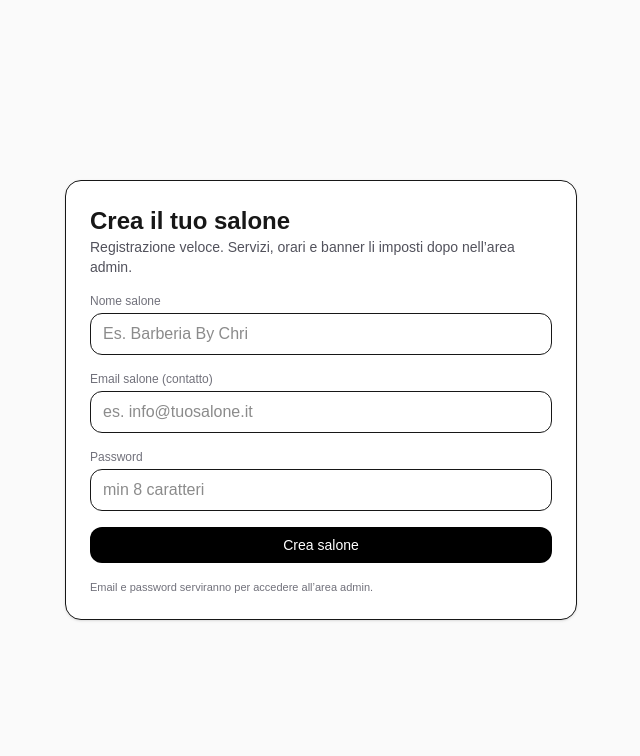
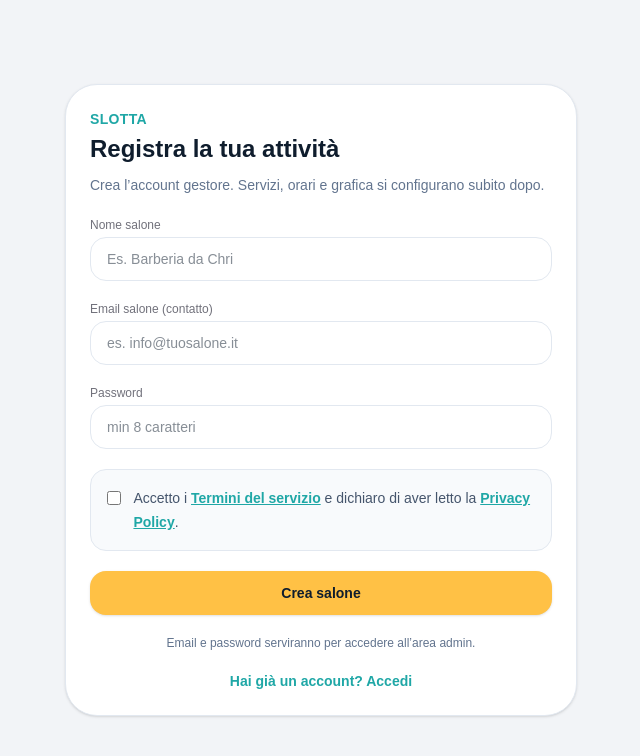
Before and after one commit to calzo820-rgb/SLOTTA, a Next.js app: page /onboarding/salon in a window 1280 px wide. Shown: the top 756 px of the page, without its empty margins (319-959 px from the left). Built offline with nearby package versions, Linux system fonts and the light colour scheme; no server answers.

Commit message:
Harden onboarding and add runtime smoke checks (#11)

```diff
--- a/src/app/api/onboarding/route.ts
+++ b/src/app/api/onboarding/route.ts
@@ -21,12 +21,19 @@ export async function POST(req: Request) {
     const businessName = String(body.businessName || body.name || "").trim();
     const timezone = String(body.timezone || "Europe/Rome").trim();
     const contactEmail: string = String(body?.contactEmail || "").trim().toLowerCase();
+    const acceptedTerms = body.acceptedTerms === true
 
-    if (!businessName) {
+    if (!businessName || businessName.length > 120 || !slugify(businessName)) {
       return NextResponse.json({ error: "Missing businessName" }, { status: 400 });
     }
-    if (!/^[^\s@]+@[^\s@]+\.[^\s@]+$/.test(contactEmail)) {
+    if (contactEmail.length > 254 || !/^[^\s@]+@[^\s@]+\.[^\s@]+$/.test(contactEmail)) {
       return NextResponse.json({ error: "Invalid contactEmail" }, { status: 400 });
+    }
+    if (timezone !== 'Europe/Rome') {
+      return NextResponse.json({ error: 'Invalid timezone' }, { status: 400 })
+    }
+    if (!acceptedTerms) {
+      return NextResponse.json({ error: "Terms must be accepted" }, { status: 400 });
     }
 
     // 2) Supabase "user" via JWT in cookie (Next middleware già refresh-a)
@@ -61,6 +68,25 @@ export async function POST(req: Request) {
       { auth: { persistSession: false } }
     );
 
+    const { data: existingMembership, error: membershipLookupError } =
+      await supabaseAdmin
+        .from('tenant_users')
+        .select('tenant_id')
+        .eq('user_id', userId)
+        .limit(1)
+        .maybeSingle()
+
+    if (membershipLookupError) {
+      console.error('onboarding membership lookup failed', membershipLookupError)
+      return NextResponse.json({ error: 'Unable to verify account' }, { status: 500 })
+    }
+    if (existingMembership) {
+      return NextResponse.json(
+        { error: 'Questo account è già associato a un’attività.' },
+        { status: 409 },
+      )
+    }
+
     // 4) Crea tenant (SOLO SERVICE)
     const baseSlug = slugify(businessName);
     // slug unico: aggiungo 4 char random per ridurre collisioni senza loop infinito
@@ -82,7 +108,7 @@ export async function POST(req: Request) {
 
     if (tenantErr || !tenantInsert) {
       return NextResponse.json(
-        { error: "Failed to create tenant", details: tenantErr?.message },
+        { error: "Failed to create tenant" },
         { status: 500 }
       );
     }
@@ -103,7 +129,7 @@ export async function POST(req: Request) {
       // rollback tenant se vuoi tenere pulito
       await supabaseAdmin.from("tenants").delete().eq("id", tenantId);
       return NextResponse.json(
-        { error: "Failed to create owner membership", details: tuErr.message },
+        { error: "Failed to create owner membership" },
         { status: 500 }
       );
     }
@@ -128,7 +154,7 @@ if (settingsErr) {
   await supabaseAdmin.from("tenants").delete().eq("id", tenantId);
 
   return NextResponse.json(
-    { error: "Failed to create tenant settings", details: settingsErr.message },
+    { error: "Failed to create tenant settings" },
     { status: 500 }
   );
 }
@@ -163,7 +189,7 @@ if (hoursErr) {
   await supabaseAdmin.from("tenants").delete().eq("id", tenantId);
 
   return NextResponse.json(
-    { error: "Failed to create tenant hours", details: hoursErr.message },
+    { error: "Failed to create tenant hours" },
     { status: 500 }
   );
 }
--- a/src/app/login/page.tsx
+++ b/src/app/login/page.tsx
@@ -189,7 +189,7 @@ router.replace(next)
         </div>
 
         {err ? (
-          <div className="rounded-2xl border border-red-200 bg-red-50 p-3 text-sm font-bold text-red-700">
+          <div role="alert" className="rounded-2xl border border-red-200 bg-red-50 p-3 text-sm font-bold text-red-700">
             {err}
           </div>
         ) : null}
@@ -206,6 +206,7 @@ router.replace(next)
               autoCorrect="off"
               placeholder="es. admin@slotta.it"
               type="email"
+              autoComplete="email"
             />
           </label>
         ) : (
@@ -236,6 +237,7 @@ router.replace(next)
                 autoCapitalize="none"
                 autoCorrect="off"
                 placeholder="es. reception"
+                autoComplete="username"
               />
             </label>
           </div>
@@ -249,6 +251,7 @@ router.replace(next)
             onChange={e => setPassword(e.target.value)}
             className="h-11 rounded-2xl border border-slate-200 px-4 text-sm outline-none transition focus:border-[#1FA7A6] focus:ring-2 focus:ring-[#1FA7A6]/10"
             required
+            autoComplete="current-password"
           />
         </label>
 
--- a/src/app/onboarding/salon/page.tsx
+++ b/src/app/onboarding/salon/page.tsx
@@ -2,6 +2,7 @@
 
 import { useState } from 'react'
 import { useRouter } from 'next/navigation'
+import Link from 'next/link'
 import { supabase } from '@/lib/supabaseClient'
 
 
@@ -12,6 +13,7 @@ export default function OnboardingSalonPage() {
   const [salonName, setSalonName] = useState('')
   const [publicEmail, setPublicEmail] = useState('') // email “vera” del salone (contatto)
   const [password, setPassword] = useState('')
+  const [acceptedTerms, setAcceptedTerms] = useState(false)
 
   const [loading, setLoading] = useState(false)
   const [err, setErr] = useState<string | null>(null)
@@ -26,6 +28,7 @@ async function onSubmit(e: React.FormEvent) {
     return setErr('Inserisci una email valida.')
   }
   if (password.length < 8) return setErr('Password troppo corta (min 8 caratteri).')
+  if (!acceptedTerms) return setErr('Devi accettare i Termini e la Privacy Policy.')
 
   setLoading(true)
   try {
@@ -61,6 +64,7 @@ async function onSubmit(e: React.FormEvent) {
         businessName: salonName.trim(),
         timezone: 'Europe/Rome',
         contactEmail: authEmail,
+        acceptedTerms,
       }),
     })
 
@@ -83,20 +87,22 @@ async function onSubmit(e: React.FormEvent) {
 }
 
   return (
-    <main className="min-h-screen bg-zinc-50 flex items-center justify-center p-6">
+    <main className="flex min-h-screen items-center justify-center bg-[#F2F4F7] p-6 text-[#0F1D2D]">
       <form
         onSubmit={onSubmit}
-        className="w-full max-w-lg bg-white border rounded-2xl shadow-sm p-6 grid gap-4"
+        aria-busy={loading}
+        className="grid w-full max-w-lg gap-5 rounded-[2rem] border border-slate-200 bg-white p-6 shadow-sm"
       >
         <div>
-          <h1 className="text-2xl font-bold">Crea il tuo salone</h1>
-          <p className="text-sm text-zinc-600">
-            Registrazione veloce. Servizi, orari e banner li imposti dopo nell’area admin.
+          <p className="text-sm font-black uppercase tracking-wide text-[#1FA7A6]">Slotta</p>
+          <h1 className="mt-1 text-2xl font-black">Registra la tua attività</h1>
+          <p className="mt-2 text-sm leading-6 text-slate-500">
+            Crea l’account gestore. Servizi, orari e grafica si configurano subito dopo.
           </p>
         </div>
 
         {err ? (
-          <div className="text-sm text-red-700 border rounded-xl p-3 bg-red-50">
+          <div role="alert" className="rounded-2xl border border-red-200 bg-red-50 p-3 text-sm font-bold text-red-700">
             {err}
           </div>
         ) : null}
@@ -106,8 +112,10 @@ async function onSubmit(e: React.FormEvent) {
           <input
             value={salonName}
             onChange={e => setSalonName(e.target.value)}
-            className="border rounded-xl px-3 py-2"
-            placeholder="Es. Barberia By Chri"
+            className="h-11 rounded-2xl border border-slate-200 px-4 text-sm outline-none transition focus:border-[#1FA7A6] focus:ring-2 focus:ring-[#1FA7A6]/10"
+            placeholder="Es. Barberia da Chri"
+            autoComplete="organization"
+            maxLength={120}
             required
           />
         </label>
@@ -118,8 +126,10 @@ async function onSubmit(e: React.FormEvent) {
             type="email"
             value={publicEmail}
             onChange={e => setPublicEmail(e.target.value)}
-            className="border rounded-xl px-3 py-2"
+            className="h-11 rounded-2xl border border-slate-200 px-4 text-sm outline-none transition focus:border-[#1FA7A6] focus:ring-2 focus:ring-[#1FA7A6]/10"
             placeholder="es. info@tuosalone.it"
+            autoComplete="email"
+            maxLength={254}
             required
           />
         </label>
@@ -131,7 +141,7 @@ async function onSubmit(e: React.FormEvent) {
               type="password"
               value={password}
               onChange={e => setPassword(e.target.value)}
-              className="border rounded-xl px-3 py-2"
+              className="h-11 rounded-2xl border border-slate-200 px-4 text-sm outline-none transition focus:border-[#1FA7A6] focus:ring-2 focus:ring-[#1FA7A6]/10"
               placeholder="min 8 caratteri"
               minLength={8}
               autoComplete="new-password"
@@ -140,17 +150,42 @@ async function onSubmit(e: React.FormEvent) {
           </label>
         </div>
 
+        <label className="flex items-start gap-3 rounded-2xl border border-slate-200 bg-slate-50 p-4 text-sm leading-6 text-slate-600">
+          <input
+            type="checkbox"
+            checked={acceptedTerms}
+            onChange={event => setAcceptedTerms(event.target.checked)}
+            className="mt-1 h-4 w-4 accent-[#1FA7A6]"
+            required
+          />
+          <span>
+            Accetto i{' '}
+            <Link href="/terms" target="_blank" rel="noreferrer" className="font-bold text-[#1FA7A6] underline">
+              Termini del servizio
+            </Link>{' '}
+            e dichiaro di aver letto la{' '}
+            <Link href="/privacy" target="_blank" rel="noreferrer" className="font-bold text-[#1FA7A6] underline">
+              Privacy Policy
+            </Link>
+            .
+          </span>
+        </label>
+
         <button
           type="submit"
           disabled={loading}
-          className="px-4 py-2 rounded-xl bg-black text-white text-sm disabled:opacity-60"
+          className="rounded-2xl bg-[#FFC145] px-4 py-3 text-sm font-black text-[#0F1D2D] shadow-sm transition hover:brightness-95 disabled:cursor-not-allowed disabled:opacity-60"
         >
           {loading ? 'Creazione…' : 'Crea salone'}
         </button>
 
-        <div className="text-[11px] text-zinc-500">
+        <div className="text-center text-xs text-slate-500">
           Email e password serviranno per accedere all’area admin.
         </div>
+
+        <Link href="/login" className="text-center text-sm font-bold text-[#1FA7A6] hover:underline">
+          Hai già un account? Accedi
+        </Link>
       </form>
     </main>
   )
```
